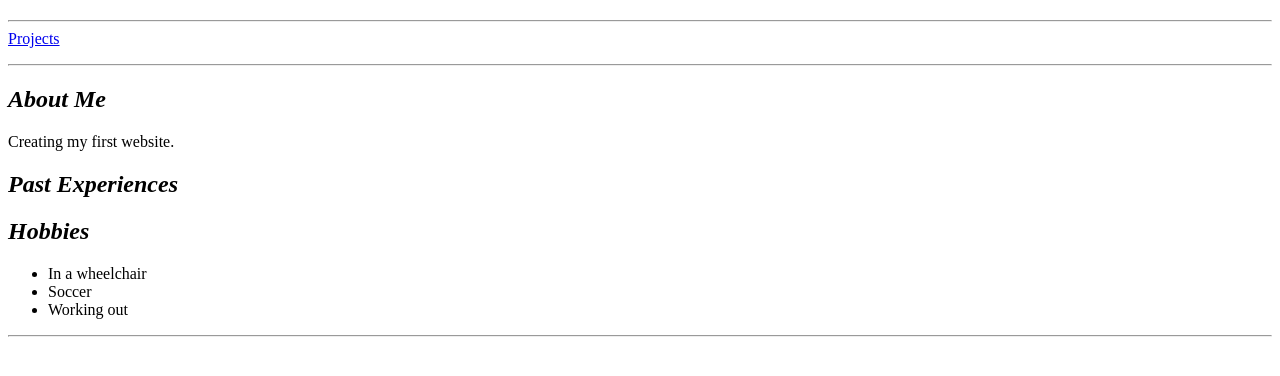
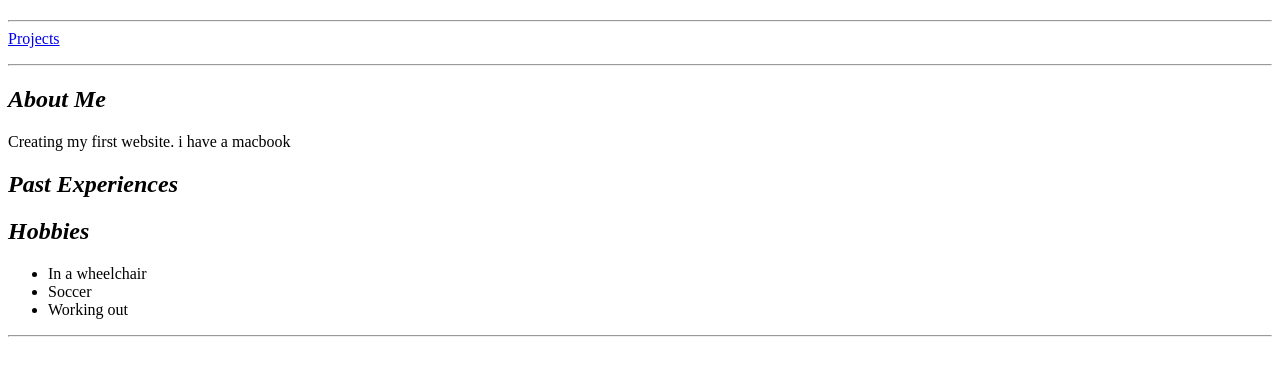
Before and after one commit to rauljr399/automatic-guide, a plain HTML site: page portfolio/index.html in a window 1280 px wide. Shown: the part 46-422 px from the top of the page. Drawn offline with Linux system fonts and the light colour scheme.

Commit message:
added macbook

```diff
--- a/portfolio/index.html
+++ b/portfolio/index.html
@@ -25,7 +25,7 @@ Most recent revision: -->
 
    <h2><em>About Me</em></h2>
 	<p>
-	Creating my first website.
+	Creating my first website. i have a macbook
 	</p>
    <h2><em>Past Experiences</em></h2>
 
```
